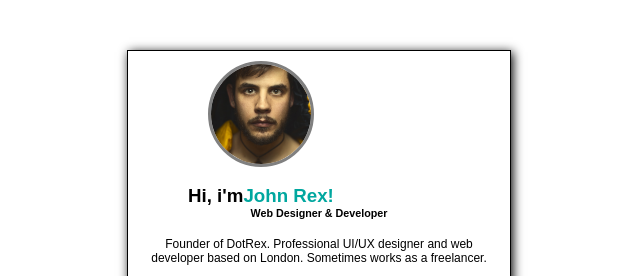
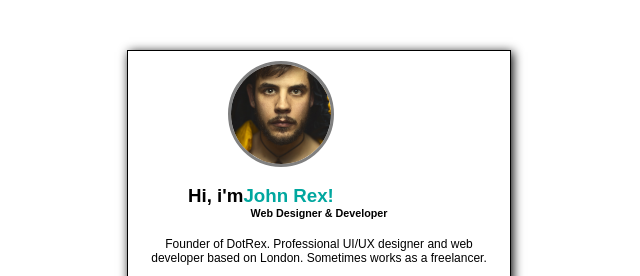
Before and after one commit to prajakta2398/card, a plain HTML site: page index.html in a window 1280 px wide. Shown: the top 276 px of the page, without its empty margins (173-813 px from the left). Drawn offline with Linux system fonts and the light colour scheme.

Commit message:
Update card.css

```diff
--- a/card.css
+++ b/card.css
@@ -13,7 +13,7 @@
     align:center;
     box-sizing:border-box;
     width:30%;
-    height:80%;
+    height:70%;
     border:1px solid black ;
     box-shadow: 2px 2px 10px black;
 }
@@ -24,7 +24,7 @@
 }
 img.rounded-corners{
     border-radius: 50%;
-     margin-left:80px;
+     margin-left:100px;
 
     margin-top:10px;
     border:3px solid grey;
```
